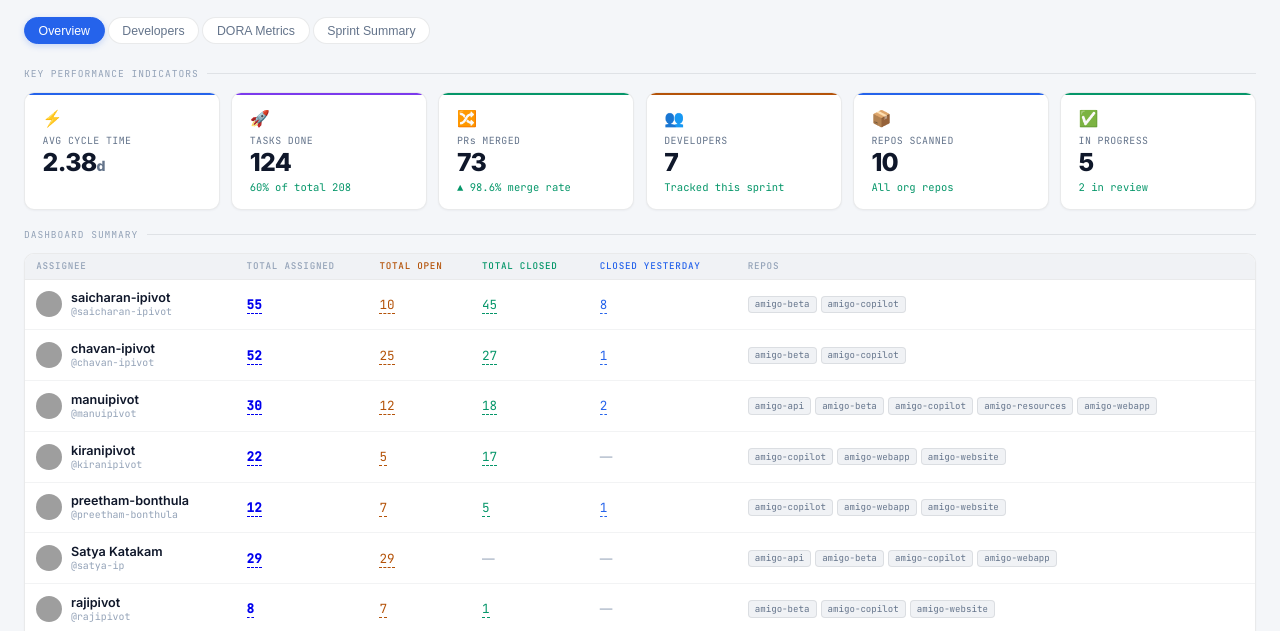
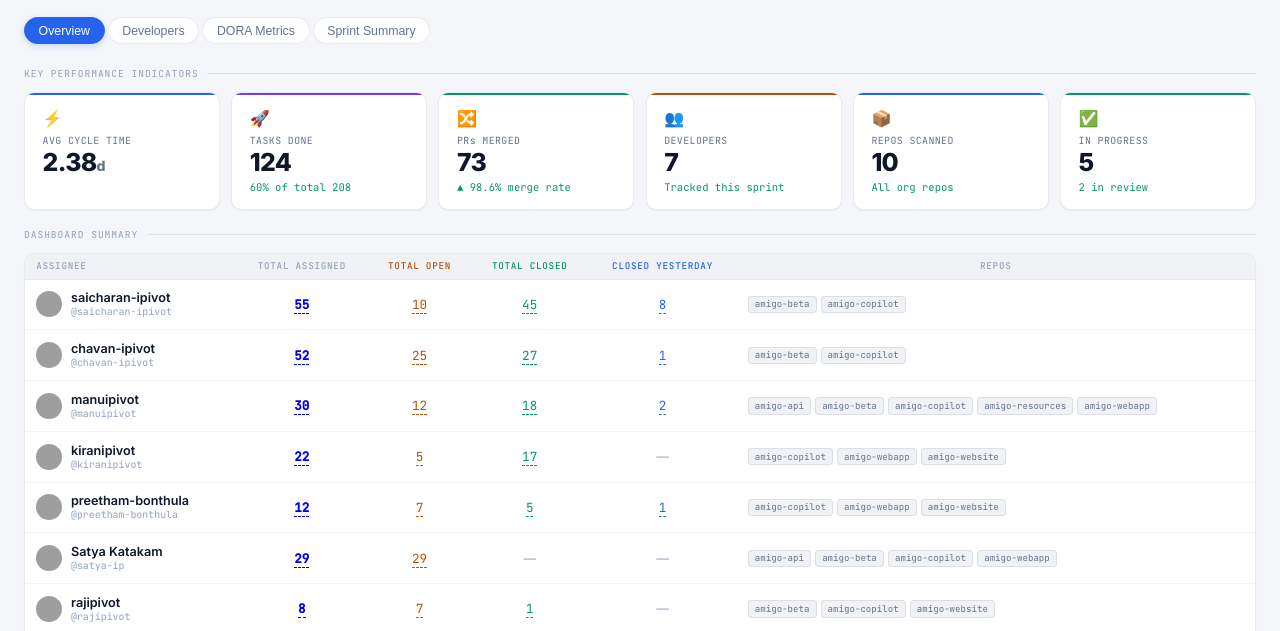
Before and after one commit to iPivot-Technology/dev-metrics, a website: page index.html in a window 1280 px wide. Shown: the part 148-779 px from the top of the page. Drawn offline with nearby package versions, Linux system fonts and the light colour scheme; grey boxes are pictures that could not be loaded.

Commit message:
style: center-align numeric columns in summary table

```diff
--- a/index.html
+++ b/index.html
@@ -105,7 +105,9 @@
     .dev-table th{font-family:var(--fm);font-size:.58rem;text-transform:uppercase;letter-spacing:.08em;
       color:var(--text-3);font-weight:500;padding:.4rem .7rem;text-align:left;
       border-bottom:1px solid var(--border);background:var(--surface-2)}
+    .dev-table th:not(:first-child){text-align:center}
     .dev-table td{padding:.68rem .7rem;border-bottom:1px solid rgba(15,23,42,.05);font-size:.79rem;vertical-align:middle}
+    .dev-table td:not(:first-child){text-align:center}
     .dev-table tr:last-child td{border-bottom:none}
     .dev-table tr:hover td{background:rgba(37,99,235,.025)}
     .dev-cell{display:flex;align-items:center;gap:.55rem}
```
